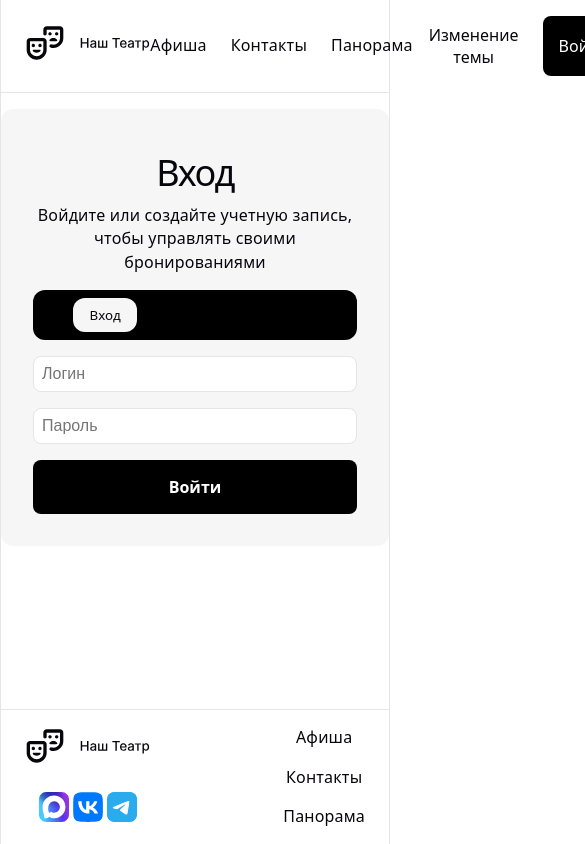
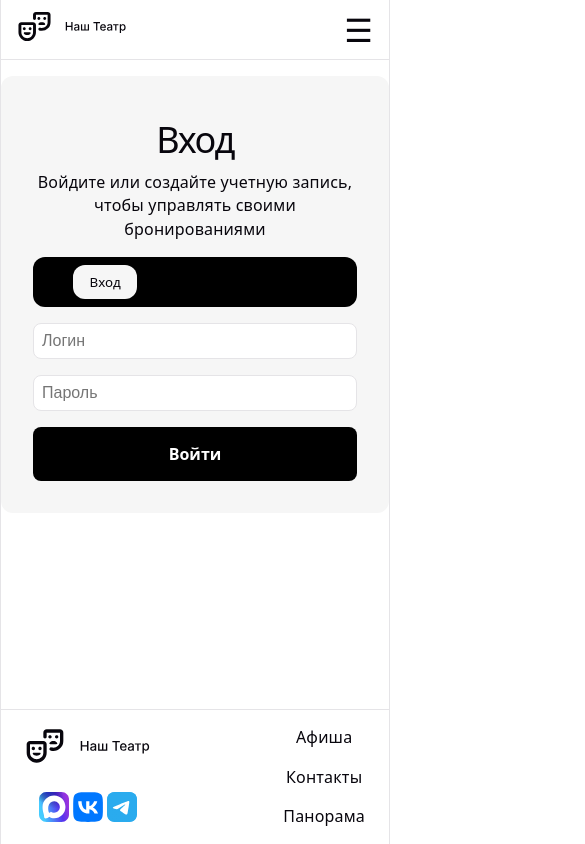
Before and after one commit to me1lkom/Theater-project, a React app in the folder frontend/: page /auth in a window 390 px wide. Shown: the top 844 px of the page, 585 px wide, since content can reach past the window. Built offline with nearby package versions, Linux system fonts and the light colour scheme; the HTML template or start-up script is replaced by a standard one.

Commit message:
Адаптивность: 1. Header 2. Главная старница

```diff
--- a/frontend/src/components/common/Header.jsx
+++ b/frontend/src/components/common/Header.jsx
@@ -1,9 +1,15 @@
 import { Link, useNavigate } from "react-router-dom";
+import { useState } from "react";
 import useAuthStore from "../../store/useAuthStore";
-import logo from "../../assets/logo.svg";
+// import logo from "../../assets/logo.svg";
 import styles from './Header.module.css';
 
+
 export default function Header() {
+  const [isMenuOpen, setIsMenuOpen] = useState(false);
+  const toggleMenu = () => setIsMenuOpen(!isMenuOpen);
+  const closeMenu = () => setIsMenuOpen(false);
+
   const navigate = useNavigate();
 
   const { toggleTheme } = useAuthStore();
@@ -45,20 +51,28 @@ export default function Header() {
         </Link>
       </div>
 
-      <nav className={styles.header__nav}>
+      <button className={styles.burger} onClick={toggleMenu}>
+        ☰
+      </button>
+
+
+      <nav className={`${styles.header__nav} ${isMenuOpen ? styles.open : ''}`}>
         <ul className={styles.nav__list}>
           <li><Link to="/">Афиша</Link></li>
           <li><Link to="/contact">Контакты</Link></li>
           <li><Link to="/panorama">Панорама</Link></li>
         </ul>
-      </nav>
 
-      <div className={styles.header__actions}>
+        <ul className={styles.header__actions}>
+          <li>
             <button className={styles.toggleTheme} onClick={themeToggle}>
               Изменение темы
             </button>
+          </li>
+
 
           {isAuthenticated ? (
+            <li>
               <button
                 className={styles.actions__button}
                 onClick={handleProfileClick}
@@ -66,7 +80,10 @@ export default function Header() {
               >
                 Профиль
               </button>
+            </li>
+
           ) : (
+            <li>
               <button
                 className={`${styles.actions__button} ${styles.notAuth}`}
                 onClick={handleLoginClick}
@@ -74,11 +91,14 @@ export default function Header() {
               >
                 Войти
               </button>
+            </li>
+
           )}
 
           {/* {console.log(user?.role)} */}
 
           {user?.role === 'admin' && (
+            <li>
               <button
                 className={`${styles.actions__button} ${styles['actions__button--admin']}`}
                 onClick={handleAdminClick}
@@ -86,8 +106,13 @@ export default function Header() {
               >
                 Админ панель
               </button>
+            </li>
+
           )}
-      </div>
+        </ul>
+      </nav>
+
+
     </header>
   );
 }
--- a/frontend/src/components/common/Header.module.css
+++ b/frontend/src/components/common/Header.module.css
@@ -11,12 +11,13 @@
     height: 40px;
     width: auto;
     fill: var(--text-h);
-};
+}
 
 .header__nav {
     flex: 1;
     display: flex;
-    justify-content: center;
+    gap: var(--space-md);
+    justify-content: right;
 }
 
 .nav__list {
@@ -26,17 +27,19 @@
     margin: 0;
     padding: 0;
     font-size: var(--font-md);
-    color: var(--text-h)
+    color: var(--text-h);
 }
 
 .header__actions {
     display: flex;
     justify-content: right;
     gap: var(--space-sm);
+    padding-left: var(--space-md);
+    list-style: none;
 }
 
-.actions__button, .toggleTheme  {
-    padding: var(--space-sm) var(--space-md);
+.actions__button,
+.toggleTheme {
     border: none;
     background: var(--bg);
     color: var(--text-h);
@@ -49,3 +52,77 @@
     color: var(--text);
     font-size: var(--font-md);
 }
+
+.burger {
+    display: none;
+}
+
+@media (max-width: 900px) {
+    .header {
+        padding: var(--space-sm) var(--space-md);
+    }
+
+    .header__logo svg {
+        height: 35px;
+    }
+
+    .nav__list {
+        gap: var(--space-md);
+        font-size: var(--font-ms);
+    }
+
+    .actions__button {
+        padding: var(--space-xs) var(--space-sm);
+        font-size: var(--font-ms);
+    }
+}
+
+@media (max-width: 850px) {
+    .burger {
+        display: block;
+        cursor: pointer;
+        font-size: var(--font-xxl);
+        color: var(--text-h);
+    }
+
+    .header__nav {
+        background: var(--bg-card);
+        position: fixed;
+        top: 4.5%;
+        left: 0%;
+        width: 100%;
+        transform: translateY(-150%);
+        transition: transform 0.3s;
+        z-index: 1000;
+        flex-direction: column;
+    }
+
+    .header__nav.open {
+        transform: translateY(0);
+    }
+
+    .nav__list {
+        flex-direction: column;
+        align-items: center;
+        gap: var(--space-lg);
+        padding: var(--space-lg);
+    }
+
+    .nav__list li {
+        border-bottom: 2px dotted var(--text-h);
+    }
+
+    .header__actions {
+        flex-direction: column;
+        align-items: center;
+        gap: var(--space-lg);
+        padding: var(--space-lg);
+    }
+
+    .actions__button,
+    .toggleTheme {
+        background: var(--bg-card);
+        align-items: center;
+        border-bottom: 2px dotted var(--text-h);
+    }
+}
--- a/frontend/src/components/plays/PlayFilter.module.css
+++ b/frontend/src/components/plays/PlayFilter.module.css
@@ -26,3 +26,28 @@
     width: 20%;
     font-size: var(--font-md);
 }
+
+@media (max-width: 630px) {
+    .playFilter input {
+        font-size: var(--font-sm);
+    }
+    .playFilter select {
+        font-size: var(--font-sm);
+    }
+}
+
+@media (max-width: 550px) {
+    .playFilter {
+        display: flex;
+        gap: var(--space-xs);
+        padding: var(--space-md);
+        width: 100%;
+        flex-direction: column;
+    }
+    .playFilter input {
+        width: 100%;
+    }
+    .playFilter select {
+        width: 100%;
+    }
+}
```
Lines whose indentation alone changed are shown as unchanged.
